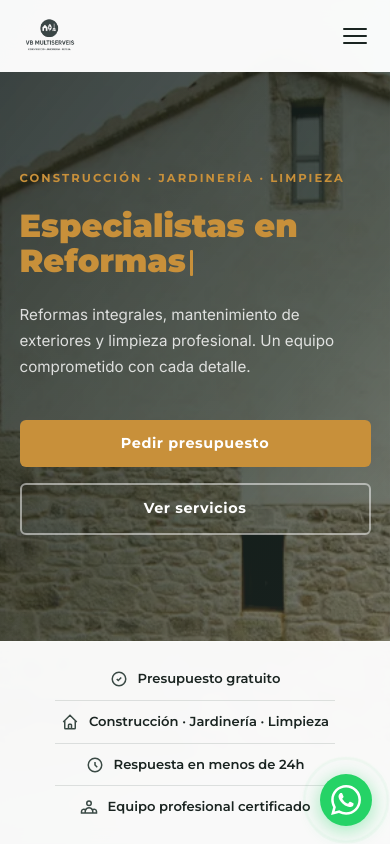
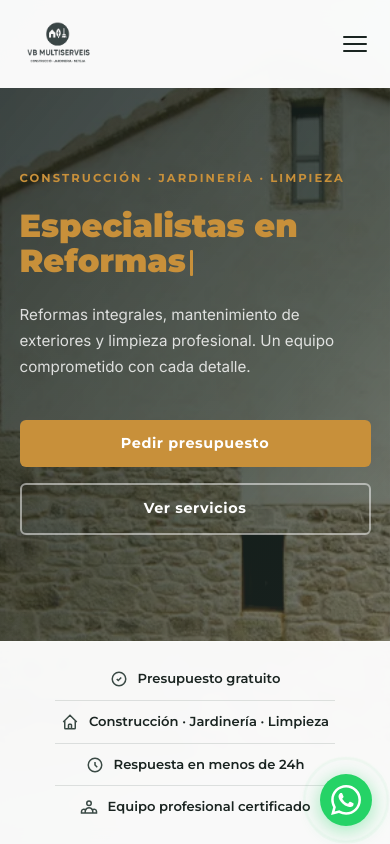
Before and after one commit to Oruxia/web-vb-multiserveis, a plain HTML site: page index.html in a window 390 px wide. Shown: the top 844 px of the page. Drawn offline with Linux system fonts and the light colour scheme.

Commit message:
Móvil: navbar 88px y logo hasta 260x72px para máxima legibilidad
Co-Authored-By: Claude Sonnet 4.6 <noreply@anthropic.com>

```diff
--- a/css/styles.css
+++ b/css/styles.css
@@ -1071,19 +1071,19 @@ a.contact-card:hover {
 @media (max-width: 768px) {
   /* Nav móvil — siempre compacta y sólida */
   .nav-inner {
-    height: 72px !important; /* compacta en móvil siempre */
+    height: 88px !important; /* más alta en móvil para logo grande */
   }
   .nav-logo img {
     width: auto !important;
-    max-width: 210px !important;
-    max-height: 56px !important;
+    max-width: 260px !important;
+    max-height: 72px !important;
     height: auto !important;
     filter: none !important; /* móvil siempre blanco, logo en colores naturales */
     transition: none;
   }
   .nav-links {
     position: fixed;
-    top: 72px; /* alineado con nav compacta móvil */
+    top: 88px; /* alineado con nav móvil */
     left: 0; right: 0;
     background: var(--white);
     flex-direction: column;
```
